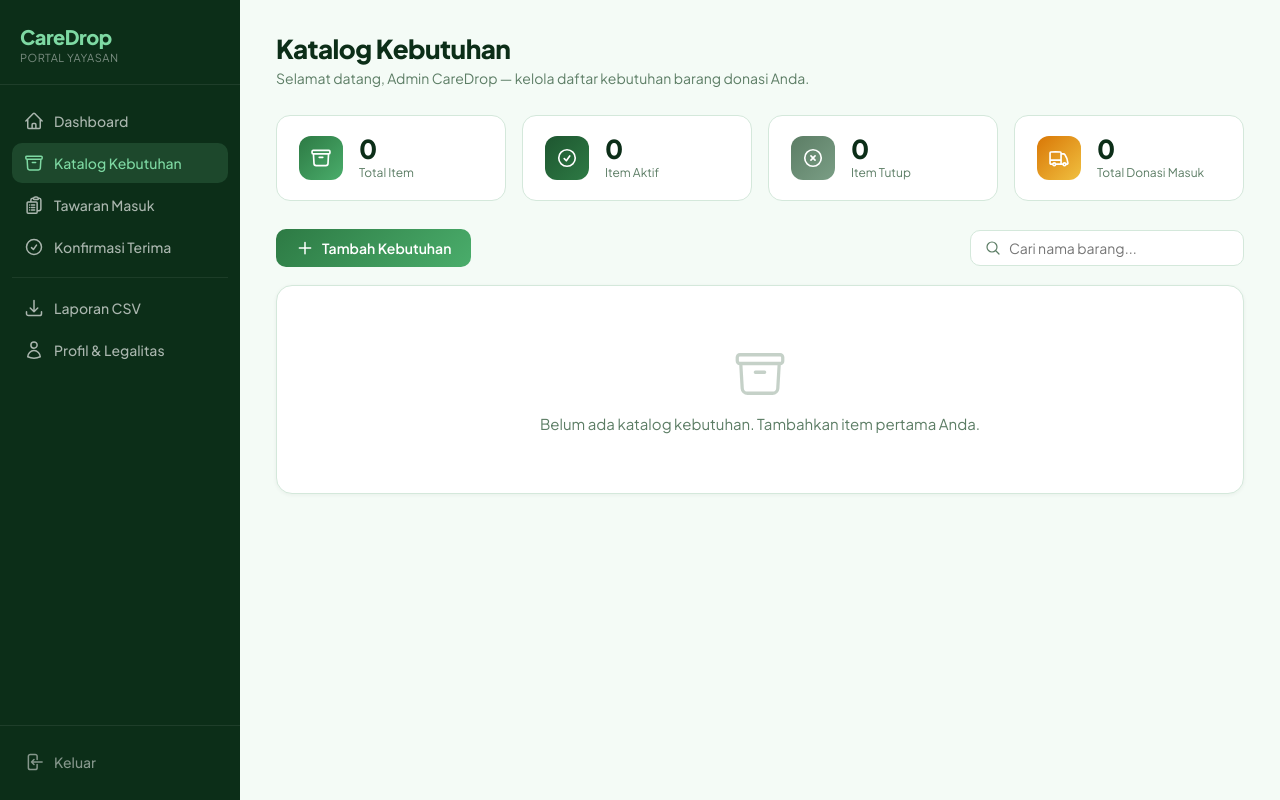
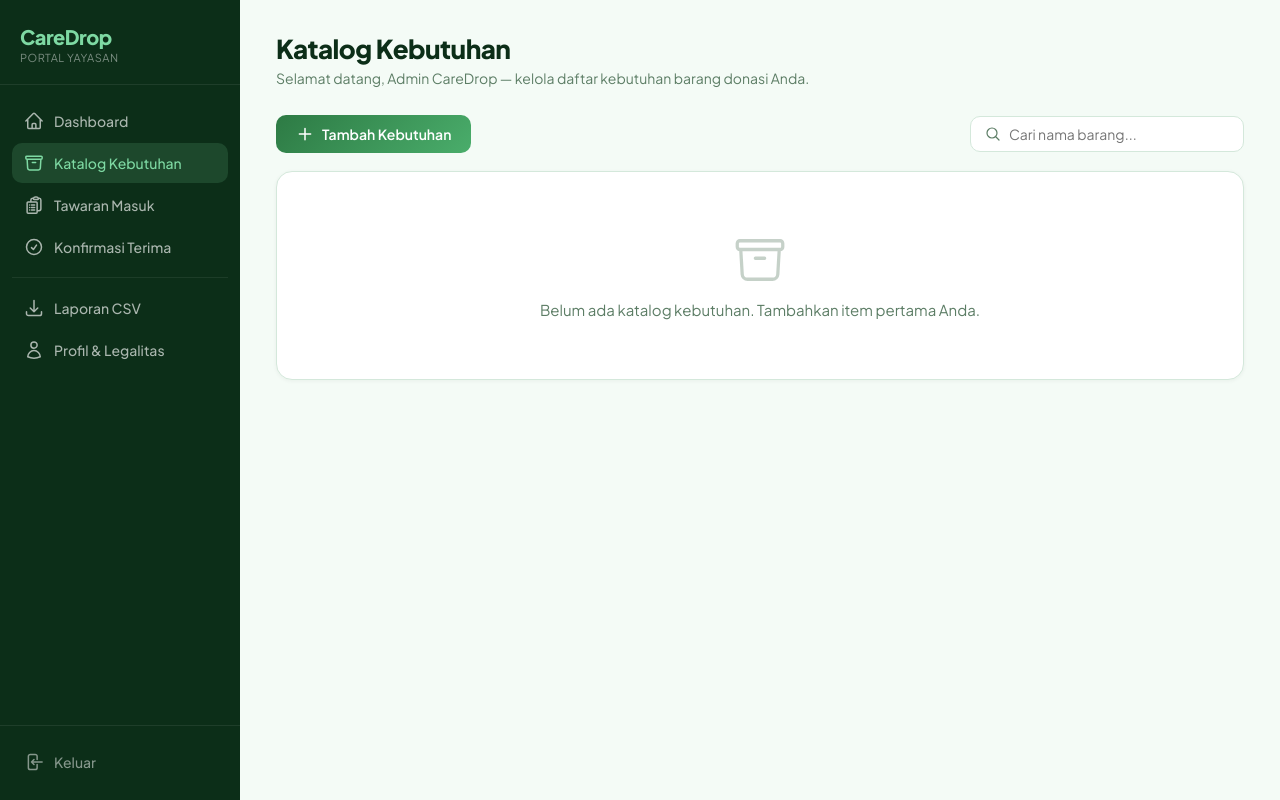
Before and after one commit to sabrinasalsa/CareDrop, a PHP site: page /yayasan/kelola_katalog.php in a window 1280 px wide. Run offline with PHP 8.4, Linux system fonts and the light colour scheme; a user stored in the database is signed in; data comes from the database, SQL or seed files in the repository; data that the repository does not hold is empty.

Commit message:
perbaiki yayasan

```diff
--- a/yayasan/dashboard_yayasan.php
+++ b/yayasan/dashboard_yayasan.php
@@ -286,7 +286,7 @@ try {
         <div class="card">
             <div class="card-header">
                 <h3>Donasi Terbaru</h3>
-                <a href="tawaran_masuk.php">Lihat semua →</a>
+                <a href="tawaran_masuk.php">Lihat semua</a>
             </div>
             <div style="overflow-x:auto">
                 <table>
@@ -368,7 +368,7 @@ try {
             <div class="card">
                 <div class="card-header">
                     <h3>Kebutuhan Prioritas</h3>
-                    <a href="kelola_katalog.php">Kelola →</a>
+                    <a href="kelola_katalog.php">Kelola</a>
                 </div>
                 <?php if (empty($katalog_list)): ?>
                 <div style="padding:24px;text-align:center;color:var(--muted);font-size:13px">
--- a/yayasan/kelola_katalog.php
+++ b/yayasan/kelola_katalog.php
@@ -7,26 +7,10 @@ if (!isset($_SESSION['id']) || $_SESSION['role'] !== 'penerima') {
 $yayasan_id = (int)$_SESSION['id'];
 $nama_yayasan = htmlspecialchars($_SESSION['nama'] ?? 'Yayasan');
 
-$total_item = $item_aktif = $item_tutup = $total_donasi = 0;
 $badge_menunggu = $badge_dikirim = 0;
 $katalog_list = [];
 
 try {
-    $r = $pdo->prepare("SELECT COUNT(*) AS n FROM katalog_kebutuhan WHERE yayasan_id=?");
-    $r->execute([$yayasan_id]);
-    $total_item = (int)($r->fetch()['n'] ?? 0);
-
-    $r = $pdo->prepare("SELECT COUNT(*) AS n FROM katalog_kebutuhan WHERE yayasan_id=? AND aktif=1");
-    $r->execute([$yayasan_id]);
-    $item_aktif = (int)($r->fetch()['n'] ?? 0);
-
-    $item_tutup = $total_item - $item_aktif;
-
-    $r = $pdo->prepare("SELECT COUNT(*) AS n FROM donasi d
-        JOIN katalog_kebutuhan k ON d.katalog_id = k.id
-        WHERE k.yayasan_id = ? AND d.status_donasi NOT IN ('dibatalkan','ditolak')");
-    $r->execute([$yayasan_id]);
-    $total_donasi = (int)($r->fetch()['n'] ?? 0);
 
     $r = $pdo->prepare("SELECT COUNT(*) AS n FROM donasi d
         JOIN katalog_kebutuhan k ON d.katalog_id = k.id
@@ -126,24 +110,6 @@ unset($_SESSION['flash']);
         .page-title { font-size: 26px; font-weight: 800; color: var(--forest); letter-spacing: -0.5px; }
         .page-subtitle { font-size: 14px; color: var(--muted); margin-top: 4px; }
 
-        /* STATS */
-        .stats-bar { display: grid; grid-template-columns: repeat(4, 1fr); gap: 16px; margin-bottom: 28px; }
-        .stat-card {
-            background: var(--white); border: 1px solid var(--border);
-            border-radius: 14px; padding: 20px 22px;
-            display: flex; align-items: center; gap: 16px;
-        }
-        .stat-icon {
-            width: 44px; height: 44px; border-radius: 12px;
-            background: linear-gradient(135deg, var(--moss), var(--sage));
-            display: flex; align-items: center; justify-content: center;
-            color: #fff; flex-shrink: 0;
-        }
-        .stat-icon.amber { background: linear-gradient(135deg, #d97706, var(--amber)); }
-        .stat-icon.pine { background: linear-gradient(135deg, var(--pine), var(--moss)); }
-        .stat-icon.muted { background: linear-gradient(135deg, var(--muted), #7a9e85); }
-        .stat-value { font-size: 26px; font-weight: 800; color: var(--forest); line-height: 1; }
-        .stat-label { font-size: 12px; color: var(--muted); margin-top: 3px; }
 
         /* TOOLBAR */
         .toolbar { display: flex; align-items: center; justify-content: space-between; margin-bottom: 18px; }
@@ -296,7 +262,6 @@ unset($_SESSION['flash']);
         .empty-state p { font-size: 15px; }
 
         @media (max-width: 900px) {
-            .stats-bar { grid-template-columns: 1fr 1fr; }
             .main { padding: 20px 16px; }
         }
     </style>
@@ -357,45 +322,7 @@ unset($_SESSION['flash']);
         <p class="page-subtitle">Selamat datang, <?= $nama_yayasan ?> — kelola daftar kebutuhan barang donasi Anda.</p>
     </div>
 
-    <!-- STATS -->
-    <div class="stats-bar">
-        <div class="stat-card">
-            <div class="stat-icon">
-                <svg width="22" height="22" fill="none" stroke="currentColor" stroke-width="1.8" viewBox="0 0 24 24"><path stroke-linecap="round" stroke-linejoin="round" d="M20.25 7.5l-.625 10.632a2.25 2.25 0 01-2.247 2.118H6.622a2.25 2.25 0 01-2.247-2.118L3.75 7.5M10 11.25h4M3.375 7.5h17.25c.621 0 1.125-.504 1.125-1.125v-1.5c0-.621-.504-1.125-1.125-1.125H3.375c-.621 0-1.125.504-1.125 1.125v1.5c0 .621.504 1.125 1.125 1.125z"/></svg>
-            </div>
-            <div>
-                <div class="stat-value"><?= $total_item ?></div>
-                <div class="stat-label">Total Item</div>
-            </div>
-        </div>
-        <div class="stat-card">
-            <div class="stat-icon pine">
-                <svg width="22" height="22" fill="none" stroke="currentColor" stroke-width="1.8" viewBox="0 0 24 24"><path stroke-linecap="round" stroke-linejoin="round" d="M9 12.75L11.25 15 15 9.75M21 12a9 9 0 11-18 0 9 9 0 0118 0z"/></svg>
-            </div>
-            <div>
-                <div class="stat-value"><?= $item_aktif ?></div>
-                <div class="stat-label">Item Aktif</div>
-            </div>
-        </div>
-        <div class="stat-card">
-            <div class="stat-icon muted">
-                <svg width="22" height="22" fill="none" stroke="currentColor" stroke-width="1.8" viewBox="0 0 24 24"><path stroke-linecap="round" stroke-linejoin="round" d="M9.75 9.75l4.5 4.5m0-4.5l-4.5 4.5M21 12a9 9 0 11-18 0 9 9 0 0118 0z"/></svg>
-            </div>
-            <div>
-                <div class="stat-value"><?= $item_tutup ?></div>
-                <div class="stat-label">Item Tutup</div>
-            </div>
-        </div>
-        <div class="stat-card">
-            <div class="stat-icon amber">
-                <svg width="22" height="22" fill="none" stroke="currentColor" stroke-width="1.8" viewBox="0 0 24 24"><path stroke-linecap="round" stroke-linejoin="round" d="M8.25 18.75a1.5 1.5 0 01-3 0m3 0a1.5 1.5 0 00-3 0m3 0h6m-9 0H3.375a1.125 1.125 0 01-1.125-1.125V14.25m17.25 4.5a1.5 1.5 0 01-3 0m3 0a1.5 1.5 0 00-3 0m3 0h1.125c.621 0 1.129-.504 1.09-1.124a17.902 17.902 0 00-3.213-9.193 2.056 2.056 0 00-1.58-.86H14.25M16.5 18.75h-2.25m0-11.177v-.958c0-.568-.422-1.048-.987-1.106a48.554 48.554 0 00-10.026 0 1.106 1.106 0 00-.987 1.106v7.635m12-6.677v6.677m0 4.5v-4.5m0 0h-12"/></svg>
-            </div>
-            <div>
-                <div class="stat-value"><?= $total_donasi ?></div>
-                <div class="stat-label">Total Donasi Masuk</div>
-            </div>
-        </div>
-    </div>
+
 
     <!-- TOOLBAR -->
     <div class="toolbar">
@@ -469,13 +396,6 @@ unset($_SESSION['flash']);
                             <button class="btn-icon btn-edit" title="Edit"
                                 data-item='<?= json_encode($item, JSON_HEX_QUOT | JSON_HEX_APOS | JSON_HEX_TAG) ?>'>
                                 <svg width="15" height="15" fill="none" stroke="currentColor" stroke-width="1.8" viewBox="0 0 24 24"><path stroke-linecap="round" stroke-linejoin="round" d="M16.862 4.487l1.687-1.688a1.875 1.875 0 112.652 2.652L10.582 16.07a4.5 4.5 0 01-1.897 1.13L6 18l.8-2.685a4.5 4.5 0 011.13-1.897l8.932-8.931zm0 0L19.5 7.125M18 14v4.75A2.25 2.25 0 0115.75 21H5.25A2.25 2.25 0 013 18.75V8.25A2.25 2.25 0 015.25 6H10"/></svg>
-                            </button>
-                            <button class="btn-icon warning" title="<?= $item['aktif'] ? 'Tutup' : 'Buka' ?>" onclick="toggleKatalog(<?= $item['id'] ?>, this)">
-                                <?php if ($item['aktif']): ?>
-                                <svg width="15" height="15" fill="none" stroke="currentColor" stroke-width="1.8" viewBox="0 0 24 24"><path stroke-linecap="round" stroke-linejoin="round" d="M3.98 8.223A10.477 10.477 0 001.934 12C3.226 16.338 7.244 19.5 12 19.5c.993 0 1.953-.138 2.863-.395M6.228 6.228A10.45 10.45 0 0112 4.5c4.756 0 8.773 3.162 10.065 7.498a10.523 10.523 0 01-4.293 5.774M6.228 6.228L3 3m3.228 3.228l3.65 3.65m7.894 7.894L21 21m-3.228-3.228l-3.65-3.65m0 0a3 3 0 10-4.243-4.243m4.242 4.242L9.88 9.88"/></svg>
-                                <?php else: ?>
-                                <svg width="15" height="15" fill="none" stroke="currentColor" stroke-width="1.8" viewBox="0 0 24 24"><path stroke-linecap="round" stroke-linejoin="round" d="M2.036 12.322a1.012 1.012 0 010-.639C3.423 7.51 7.36 4.5 12 4.5c4.638 0 8.573 3.007 9.963 7.178.07.207.07.431 0 .639C20.577 16.49 16.64 19.5 12 19.5c-4.638 0-8.573-3.007-9.963-7.178z"/><path stroke-linecap="round" stroke-linejoin="round" d="M15 12a3 3 0 11-6 0 3 3 0 016 0z"/></svg>
-                                <?php endif; ?>
                             </button>
                             <a href="hapus_kebutuhan.php?id=<?= $item['id'] ?>" class="btn-icon danger" title="Hapus" onclick="return confirm('Hapus item ini? Aksi tidak dapat dibatalkan.')">
                                 <svg width="15" height="15" fill="none" stroke="currentColor" stroke-width="1.8" viewBox="0 0 24 24"><path stroke-linecap="round" stroke-linejoin="round" d="M14.74 9l-.346 9m-4.788 0L9.26 9m9.968-3.21c.342.052.682.107 1.022.166m-1.022-.165L18.16 19.673a2.25 2.25 0 01-2.244 2.077H8.084a2.25 2.25 0 01-2.244-2.077L4.772 5.79m14.456 0a48.108 48.108 0 00-3.478-.397m-12 .562c.34-.059.68-.114 1.022-.165m0 0a48.11 48.11 0 013.478-.397m7.5 0v-.916c0-1.18-.91-2.164-2.09-2.201a51.964 51.964 0 00-3.32 0c-1.18.037-2.09 1.022-2.09 2.201v.916m7.5 0a48.667 48.667 0 00-7.5 0"/></svg>
```
